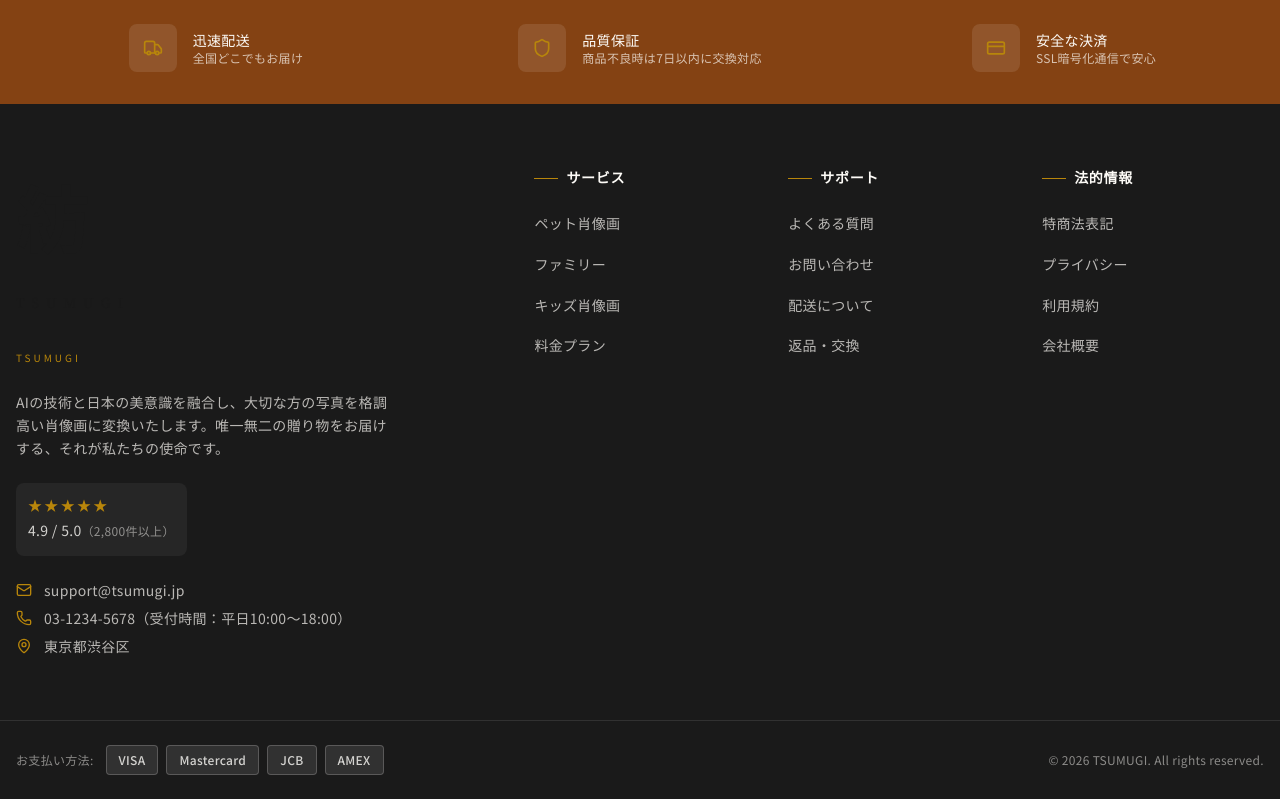
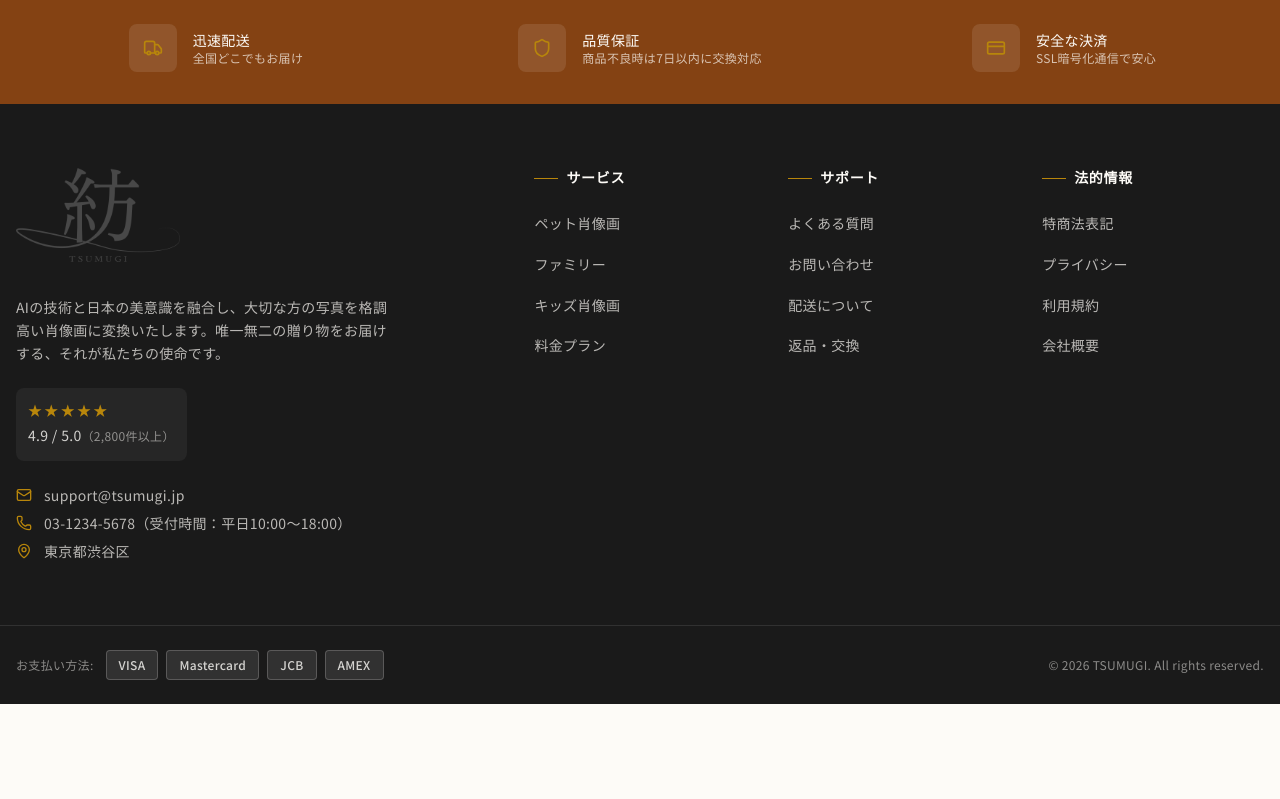
Before and after one commit to LB0000/tsumugi, a React (Vite) app: page /faq in a window 1280 px wide. Shown: the part 1498-2297 px from the top of the page. After the commit the page ends 2202 px from the top, so only its background shows below. Built offline with nearby package versions, Linux system fonts and the light colour scheme; no server answers; a web font is replaced by a local one.

Commit message:
feat: フッターロゴを画像に差し替え

```diff
--- a/src/components/common/Footer.tsx
+++ b/src/components/common/Footer.tsx
@@ -56,15 +56,11 @@ export function Footer() {
           {/* Company Info - 2カラム分 */}
           <div className="lg:col-span-2">
             <Link to="/" className="inline-block mb-4 sm:mb-6">
-              <div className="flex flex-col">
-                <h2 className="font-serif text-3xl sm:text-5xl md:text-7xl font-bold tracking-wider text-foreground/10 mb-3 sm:mb-6">
-                  紡
-                </h2>
-                <p className="text-foreground/20 text-xs sm:text-sm tracking-[0.5em] mb-4 sm:mb-8 font-serif">TSUMUGI</p>
-                <span className="text-[10px] text-secondary tracking-[0.3em] uppercase mt-1">
-                  TSUMUGI
-                </span>
-              </div>
+              <img
+                src="/logo.png"
+                alt="TSUMUGI"
+                className="h-16 sm:h-24 w-auto brightness-0 invert opacity-20"
+              />
             </Link>
             <p className="text-xs sm:text-sm text-background/70 mb-4 sm:mb-6 leading-relaxed max-w-sm">
               AIの技術と日本の美意識を融合し、大切な方の写真を格調高い肖像画に変換いたします。唯一無二の贈り物をお届けする、それが私たちの使命です。
```
